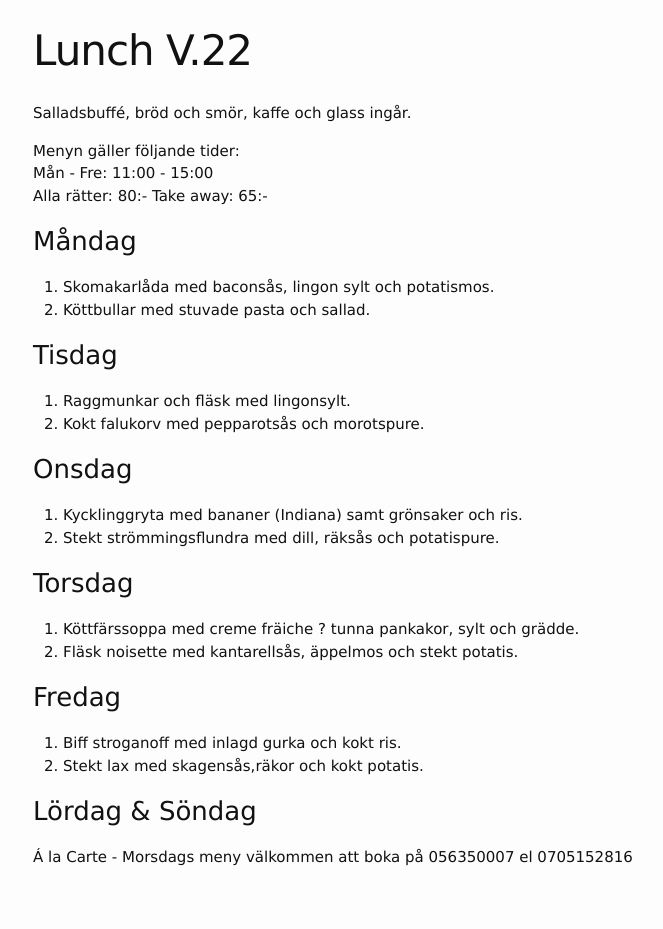
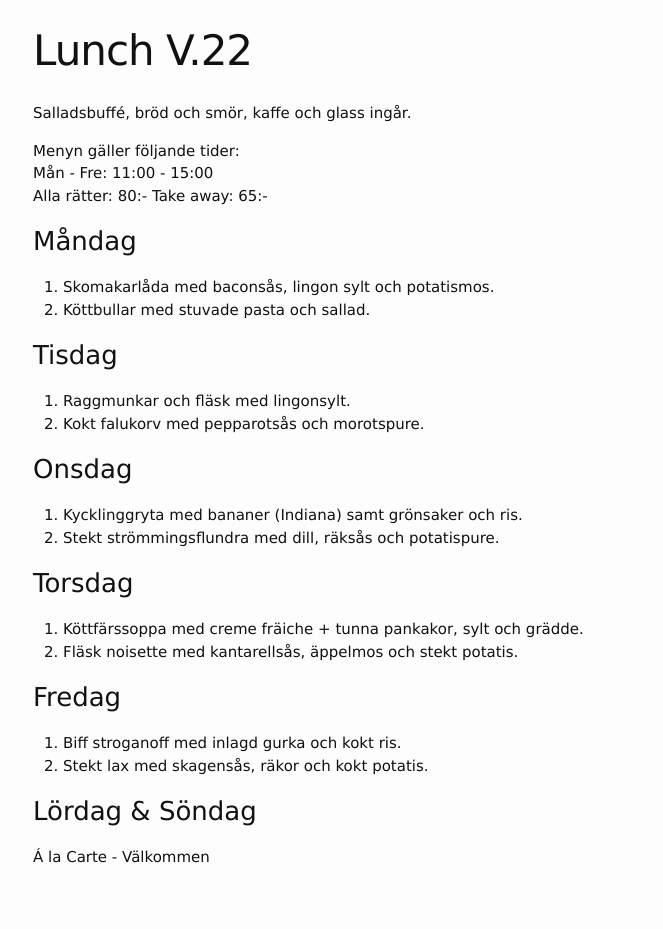
Before and after one commit to FarInn62/farinn62.github.io, a Jekyll site: the page built from lunch.md, in a window 1280 px wide. Shown: the whole page, without its empty margins (237-900 px from the left). Built offline with Jekyll 4.4.1, drawn with Linux system fonts in a browser that asks for light colours.

Commit message:
Update lunch.md

```diff
--- a/lunch.md
+++ b/lunch.md
@@ -27,14 +27,13 @@ Alla rätter: 80:- Take away: 65:-
 
 ### Torsdag
 
- 1. Köttfärssoppa med creme fräiche ? tunna pankakor, sylt och grädde.
+ 1. Köttfärssoppa med creme fräiche + tunna pankakor, sylt och grädde.
  2. Fläsk noisette med kantarellsås, äppelmos och stekt potatis.
 
 ### Fredag
 
 1. Biff stroganoff med inlagd gurka och kokt ris.
-2. Stekt lax med skagensås,räkor och kokt potatis.
+2. Stekt lax med skagensås, räkor och kokt potatis.
 
 ### Lördag & Söndag
-Á la Carte -
-Morsdags meny välkommen att boka på 056350007 el 0705152816
+Á la Carte - Välkommen
```
